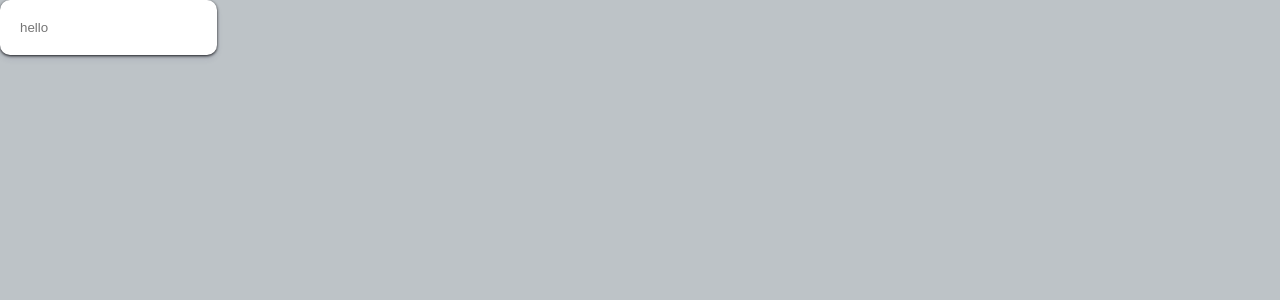
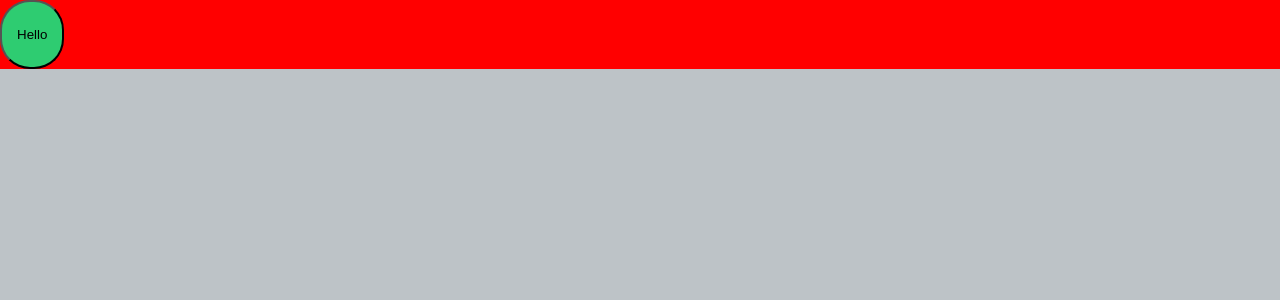
Before and after one commit to stories2/React-Style, a React (Create React App) app in the folder styled-awesomeness/: page / in a window 1280 px wide. Shown: the top 300 px of the page. Built offline with nearby package versions, Linux system fonts and the light colour scheme.

Commit message:
테마 적용

```diff
--- a/styled-awesomeness/src/App.js
+++ b/styled-awesomeness/src/App.js
@@ -1,6 +1,7 @@
 import React, { Component, Fragment } from 'react';
 // import "./App.css";
-import styled, { createGlobalStyle, css, keyframes } from "styled-components";
+import styled, { createGlobalStyle, css, keyframes, ThemeProvider } from "styled-components";
+import theme from './theme';
 
 const GlobalStyle = createGlobalStyle`
   body{
@@ -9,38 +10,41 @@
   }
 `
 
-const awesomeCard = css`
-  box-shadow: 0 4px 6px rgba(50, 50, 93, 0.11), 0 1px 3px rgba(0, 0, 0, 0.88);
-  background-color: white;
-  border-radius: 10px;
-  padding: 20px;
-`
-
-const Input = styled.input.attrs({
-  required: true
-})`
-  border: none;
-  ${awesomeCard}
-`
-
 class App extends Component {
   render() {
     return (
       <Fragment>
         <GlobalStyle />
-        <Container>
-          <Input placeholder="hello"></Input>
-        </Container>
+        <ThemeProvider theme={theme}>
+          <Container>
+            <Form />
+          </Container>
+        </ThemeProvider>
       </Fragment>
     )
   }
 }
 
+const Card = styled.div`
+  background-color: red;
+`
+
+const Button = styled.button`
+  border-radius: 30px;
+  padding: 25px 15px;
+  background-color: ${props => props.theme.successColor}
+`
+
+const Form = () => (
+  <Card>
+    <Button>Hello</Button>
+  </Card>
+)
+
 const Container = styled.div`
   height: 100vh;
   width: 100%;
   background-color: #bdc3c7;
-  /* ${awesomeCard} */
 `
 
 export default App;
--- /dev/null
+++ b/styled-awesomeness/src/theme.js
@@ -0,0 +1,7 @@
+const theme = {
+    mainColor: "#3498db",
+    dangerColor: "#e74c3c",
+    successColor: "#2ecc71"
+}
+
+export default theme;
```
